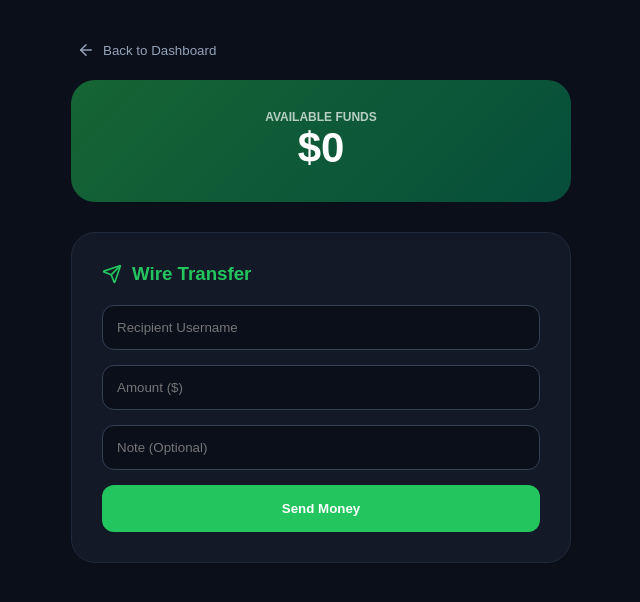
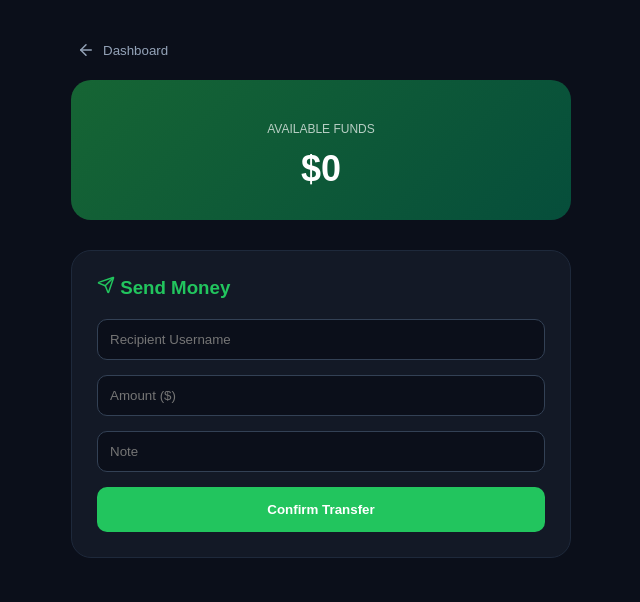
Before and after one commit to Daisyfarm/ctfg-portal, a Next.js app: page /bank in a window 1280 px wide. Shown: the top 602 px of the page, without its empty margins (319-959 px from the left). Built offline with nearby package versions, Linux system fonts and the light colour scheme; no server answers; the database is empty.

Commit message:
Update page.tsx

```diff
--- a/app/bank/page.tsx
+++ b/app/bank/page.tsx
@@ -1,100 +1,67 @@
 "use client";
 import React, { useState, useEffect } from 'react';
 import { createClient } from '@supabase/supabase-js';
-import { Send, Wallet, ArrowLeft, CheckCircle, AlertCircle } from 'lucide-react';
+import { Send, ArrowLeft } from 'lucide-react';
 
-const supabase = createClient(
-  'https://dlwhztcqntalrhfrefsk.supabase.co',
-  'eyJhbGciOiJIUzI1NiIsInR5cCI6IkpXVCJ9.eyJpc3MiOiJzdXBhYmFzZSIsInJlZiI6ImRsd2h6dGNxbnRhbHJoZnJlZnNrIiwicm9sZSI6ImFub24iLCJpYXQiOjE3NzM4NzM2ODgsImV4cCI6MjA4OTQ0OTY4OH0.z_TOBv8Ky9Ksx3hTu19ScXHGcO86-GmwjdYFbdOt8ZY'
-);
+const supabase = createClient('https://dlwhztcqntalrhfrefsk.supabase.co', 'eyJhbGciOiJIUzI1NiIsInR5cCI6IkpXVCJ9.eyJpc3MiOiJzdXBhYmFzZSIsInJlZiI6ImRsd2h6dGNxbnRhbHJoZnJlZnNrIiwicm9sZSI6ImFub24iLCJpYXQiOjE3NzM4NzM2ODgsImV4cCI6MjA4OTQ0OTY4OH0.z_TOBv8Ky9Ksx3hTu19ScXHGcO86-GmwjdYFbdOt8ZY');
+const DISCORD_WEBHOOK = "https://discord.com/api/webhooks/1484178814585012254/TTQsOSg49P0cN2_95jFdZTyHz1UHMT8cafS70NSmPZ36Cp5rRyaga0er3W-B8u8Ei-j7";
 
 export default function BankPage() {
   const [balance, setBalance] = useState(0);
+  const [username, setUsername] = useState('');
   const [targetUsername, setTargetUsername] = useState('');
   const [amount, setAmount] = useState('');
   const [note, setNote] = useState('');
-  const [loading, setLoading] = useState(false);
   const [msg, setMsg] = useState({ type: '', text: '' });
 
-  useEffect(() => { fetchBalance(); }, []);
+  useEffect(() => {
+    async function getBalance() {
+      const { data: { user } } = await supabase.auth.getUser();
+      const { data } = await supabase.from('profiles').select('*').eq('id', user?.id).single();
+      if (data) { setBalance(data.balance); setUsername(data.username); }
+    }
+    getBalance();
+  }, []);
 
-  const fetchBalance = async () => {
+  const handleTransfer = async (e: any) => {
+    e.preventDefault();
     const { data: { user } } = await supabase.auth.getUser();
-    const { data } = await supabase.from('profiles').select('balance').eq('id', user?.id).single();
-    if (data) setBalance(data.balance);
-  };
-
-  const handleTransfer = async (e: React.FormEvent) => {
-    e.preventDefault();
-    setLoading(true);
-    setMsg({ type: '', text: '' });
-
-    const { data: { user } } = await supabase.auth.getUser();
-
-    // Call the SQL Function
-    const { error } = await supabase.rpc('transfer_money', {
-      sender_id: user?.id,
-      target_username: targetUsername,
-      amount_to_send: parseInt(amount),
-      transfer_note: note
-    });
+    const { error } = await supabase.rpc('transfer_money', { sender_id: user?.id, target_username: targetUsername, amount_to_send: parseInt(amount), transfer_note: note });
 
     if (error) {
       setMsg({ type: 'error', text: error.message });
     } else {
-      setMsg({ type: 'success', text: `Successfully sent $${amount} to ${targetUsername}!` });
-      setAmount('');
-      setTargetUsername('');
-      setNote('');
-      fetchBalance();
+      setMsg({ type: 'success', text: 'Transfer Successful!' });
+
+      // SEND TO DISCORD
+      await fetch(DISCORD_WEBHOOK, {
+          method: 'POST',
+          headers: {'Content-Type': 'application/json'},
+          body: JSON.stringify({
+              content: `💰 **BANK TRANSFER**\n**${username}** just sent **$${parseInt(amount).toLocaleString()}** to **${targetUsername}**!\n*Note: ${note || "No note provided"}*`
+          })
+      });
+
+      window.location.reload();
     }
-    setLoading(false);
   };
 
   return (
     <div style={{ backgroundColor: '#0b0f1a', minHeight: '100vh', color: 'white', fontFamily: 'sans-serif', padding: '40px' }}>
       <div style={{ maxWidth: '500px', margin: '0 auto' }}>
-
-        <button onClick={() => window.location.href = '/dashboard'} style={{ background: 'none', border: 'none', color: '#94a3b8', display: 'flex', alignItems: 'center', gap: '8px', cursor: 'pointer', marginBottom: '20px' }}>
-          <ArrowLeft size={18} /> Back to Dashboard
-        </button>
-
-        <div style={{ background: 'linear-gradient(135deg, #166534 0%, #064e3b 100%)', padding: '30px', borderRadius: '24px', marginBottom: '30px', textAlign: 'center' }}>
-          <p style={{ opacity: 0.7, fontSize: '12px', fontWeight: 'bold', margin: 0 }}>AVAILABLE FUNDS</p>
-          <h2 style={{ fontSize: '42px', margin: 0 }}>${balance.toLocaleString()}</h2>
+        <button onClick={() => window.location.href = '/dashboard'} style={{ background: 'none', border: 'none', color: '#94a3b8', display: 'flex', alignItems: 'center', gap: '8px', cursor: 'pointer', marginBottom: '20px' }}><ArrowLeft size={18} /> Dashboard</button>
+        <div style={{ background: 'linear-gradient(135deg, #166534 0%, #064e3b 100%)', padding: '30px', borderRadius: '20px', marginBottom: '30px', textAlign: 'center' }}>
+          <p style={{ opacity: 0.7, fontSize: '12px' }}>AVAILABLE FUNDS</p>
+          <h2 style={{ fontSize: '36px', margin: 0 }}>${balance.toLocaleString()}</h2>
         </div>
-
-        <div style={{ backgroundColor: '#131926', padding: '30px', borderRadius: '24px', border: '1px solid #1e293b' }}>
-          <h3 style={{ margin: '0 0 20px 0', display: 'flex', alignItems: 'center', gap: '10px', color: '#22c55e' }}>
-            <Send size={20} /> Wire Transfer
-          </h3>
-
+        <div style={{ backgroundColor: '#131926', padding: '25px', borderRadius: '20px', border: '1px solid #1e293b' }}>
+          <h3 style={{ margin: '0 0 20px 0', color: '#22c55e' }}><Send size={18} /> Send Money</h3>
           <form onSubmit={handleTransfer} style={{ display: 'flex', flexDirection: 'column', gap: '15px' }}>
-            <input
-              type="text" placeholder="Recipient Username" required
-              style={{ padding: '14px', borderRadius: '12px', border: '1px solid #334155', backgroundColor: '#0b0f1a', color: 'white', outline: 'none' }}
-              onChange={(e) => setTargetUsername(e.target.value)} value={targetUsername}
-            />
-            <input
-              type="number" placeholder="Amount ($)" required
-              style={{ padding: '14px', borderRadius: '12px', border: '1px solid #334155', backgroundColor: '#0b0f1a', color: 'white', outline: 'none' }}
-              onChange={(e) => setAmount(e.target.value)} value={amount}
-            />
-            <input
-              type="text" placeholder="Note (Optional)"
-              style={{ padding: '14px', borderRadius: '12px', border: '1px solid #334155', backgroundColor: '#0b0f1a', color: 'white', outline: 'none' }}
-              onChange={(e) => setNote(e.target.value)} value={note}
-            />
-
-            {msg.text && (
-              <div style={{ padding: '12px', borderRadius: '10px', backgroundColor: msg.type === 'error' ? '#ef444422' : '#22c55e22', color: msg.type === 'error' ? '#ef4444' : '#22c55e', fontSize: '14px', fontWeight: 'bold' }}>
-                {msg.text}
-              </div>
-            )}
-
-            <button disabled={loading} style={{ padding: '16px', borderRadius: '12px', border: 'none', backgroundColor: '#22c55e', color: 'white', fontWeight: 'bold', cursor: 'pointer' }}>
-              {loading ? 'Processing...' : 'Send Money'}
-            </button>
+            <input type="text" placeholder="Recipient Username" required style={{ padding: '12px', borderRadius: '10px', border: '1px solid #334155', backgroundColor: '#0b0f1a', color: 'white' }} onChange={e => setTargetUsername(e.target.value)} />
+            <input type="number" placeholder="Amount ($)" required style={{ padding: '12px', borderRadius: '10px', border: '1px solid #334155', backgroundColor: '#0b0f1a', color: 'white' }} onChange={e => setAmount(e.target.value)} />
+            <input type="text" placeholder="Note" style={{ padding: '12px', borderRadius: '10px', border: '1px solid #334155', backgroundColor: '#0b0f1a', color: 'white' }} onChange={e => setNote(e.target.value)} />
+            {msg.text && <p style={{ color: msg.type === 'error' ? '#ef4444' : '#22c55e', fontSize: '14px' }}>{msg.text}</p>}
+            <button type="submit" style={{ backgroundColor: '#22c55e', border: 'none', color: 'white', padding: '15px', borderRadius: '10px', fontWeight: 'bold', cursor: 'pointer' }}>Confirm Transfer</button>
           </form>
         </div>
       </div>
```
